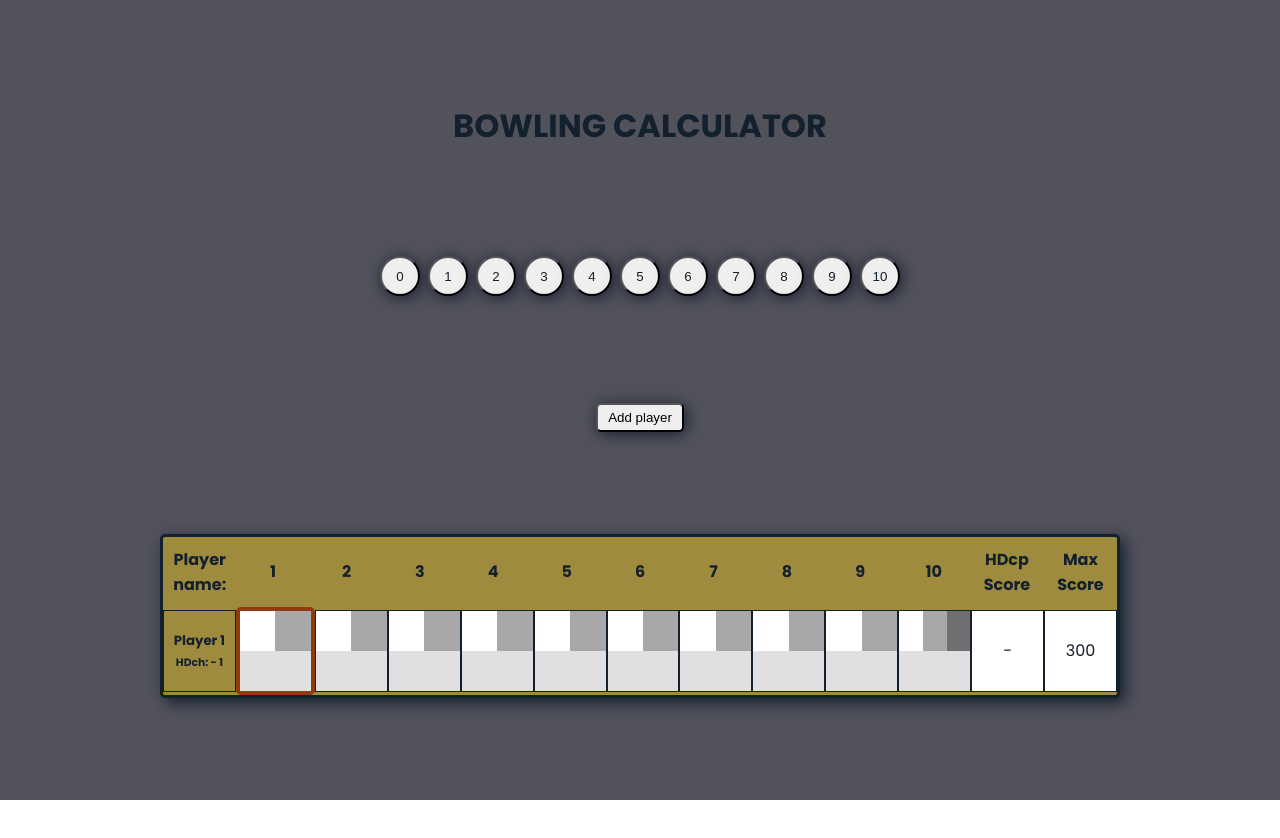
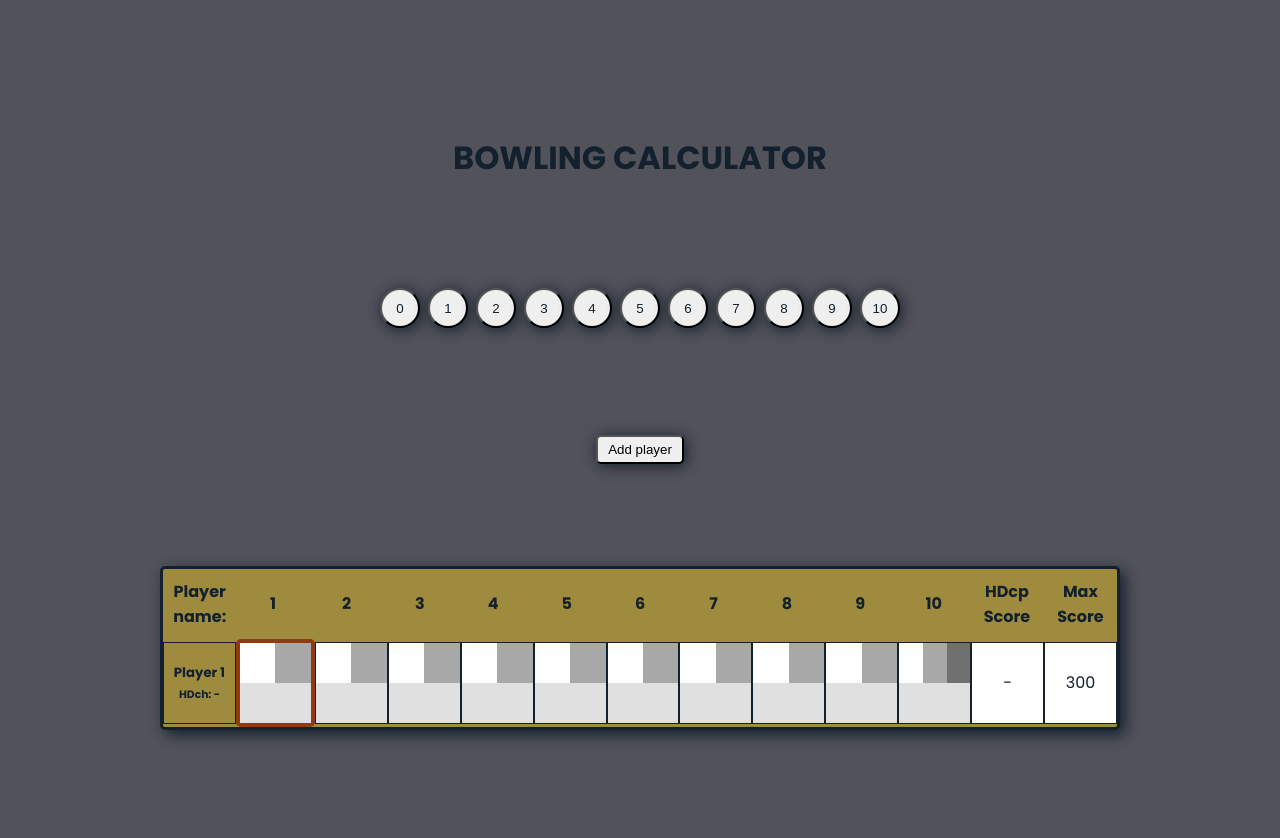
Before and after one commit to rebeckaalsterlind/bowling-calculator-fe, a Vue app: page /#/ in a window 1280 px wide. Shown: the top 838 px of the page. Before the commit the page ends 800 px from the top, so only its background shows below. Built offline with nearby package versions, Linux system fonts and the light colour scheme.

Commit message:
clean code

```diff
--- a/src/components/ScoreCard.vue
+++ b/src/components/ScoreCard.vue
@@ -12,7 +12,7 @@
       <tr v-for="(player, index) in players" :key="player.id">
         <td class="player-details-container">
           <h5>{{ player.name || `Player ${index + 1}` }}</h5>
-          <h6>HDch: {{ player.hdcpFactor || "-" }} {{ player.id }}</h6>
+          <h6>HDch: {{ player.hdcpFactor || "-" }}</h6>
         </td>
         <td
           v-for="frame in player.game"
@@ -363,6 +363,7 @@ export default defineComponent({
   border: 3px solid #13202d;
   border-radius: 5px;
   width: 100%;
+  min-width: 40rem;
   max-width: 60rem;
   box-shadow: 5px 5px 15px#13202d;
   background: rgb(159, 139, 61);
--- a/src/views/HomeView.vue
+++ b/src/views/HomeView.vue
@@ -47,5 +47,6 @@ export default defineComponent({
   justify-content: space-evenly;
   align-items: center;
   background: rgb(82, 82, 91);
+  padding: 2rem;
 }
 </style>
```
